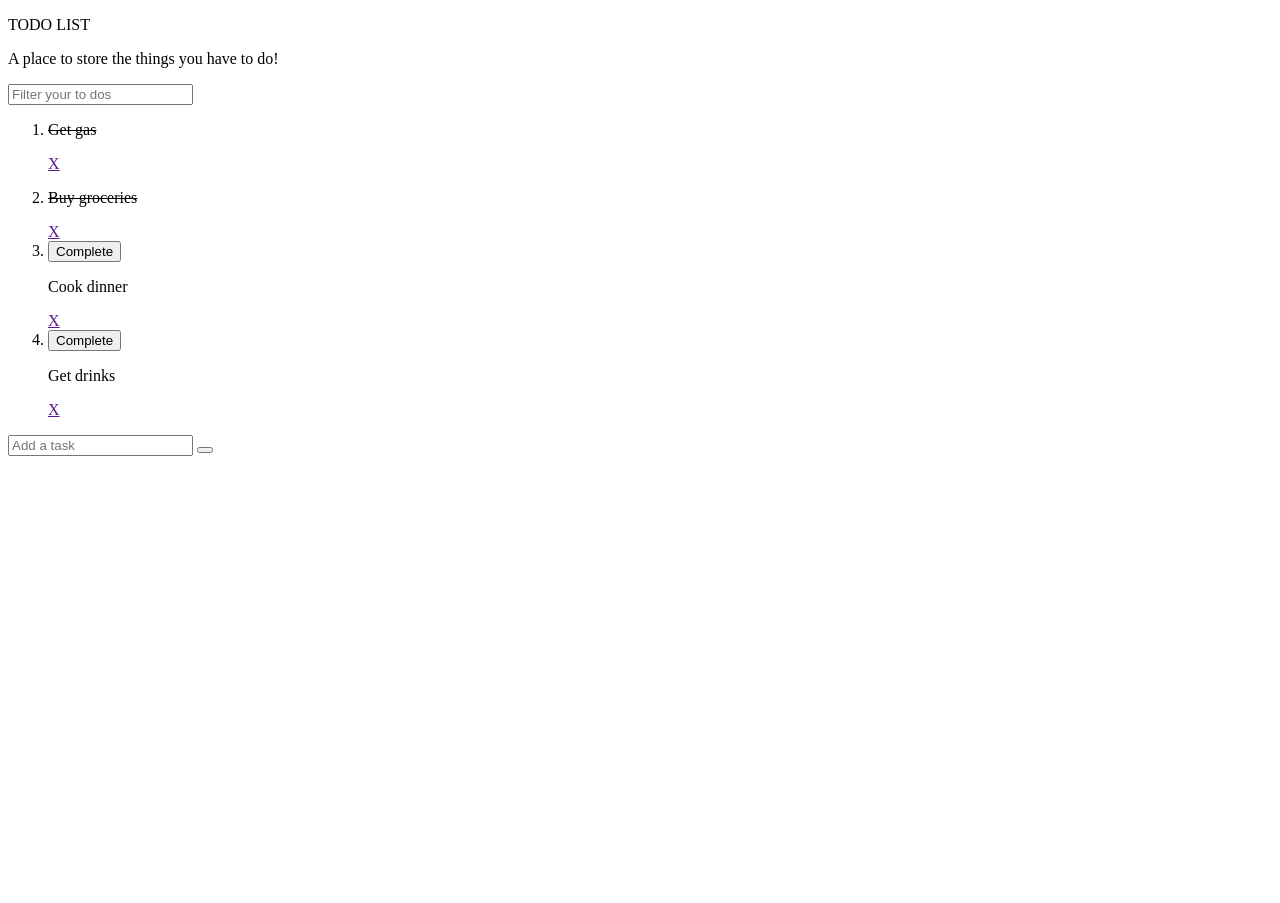
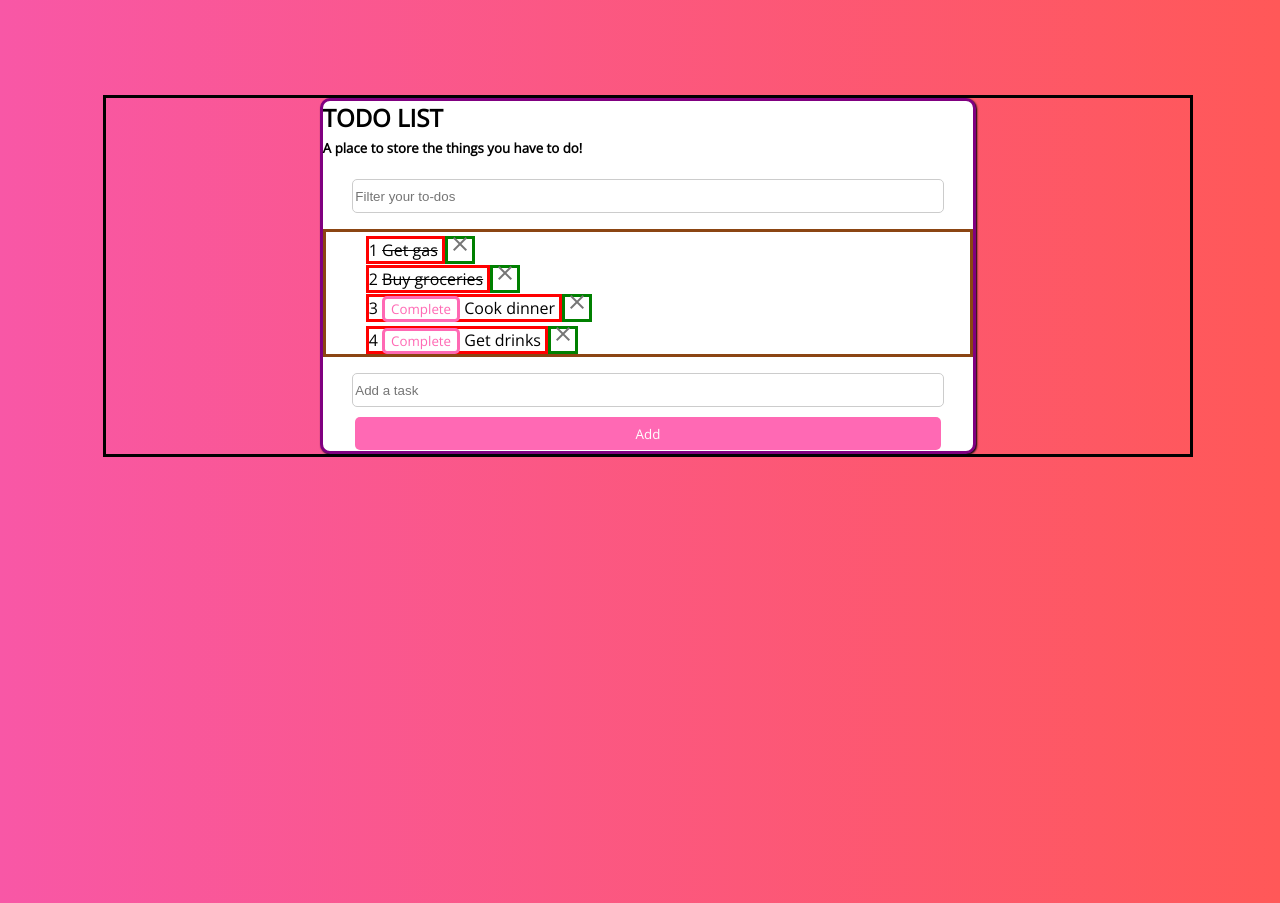
Before and after one commit to juliafowler1/todolist, a plain HTML site: page index.html in a window 1280 px wide. Before the commit the page ends 800 px from the top, so only its background shows below. Drawn offline with nearby package versions, Linux system fonts and the light colour scheme.

Commit message:
second commit

```diff
--- a/index.html
+++ b/index.html
@@ -1,34 +1,54 @@
 <!DOCTYPE html>
 <html lang="en" ng-app="todoApp">
+
 <head>
     <meta charset="UTF-8">
     <meta name="viewport" content="width=device-width, initial-scale=1.0">
     <meta http-equiv="X-UA-Compatible" content="ie=edge">
     <title>Document</title>
     <link rel="stylesheet" href="styles/styles.css">
+    <link href="https://fonts.googleapis.com/css?family=Open+Sans" rel="stylesheet">
 </head>
+
 <body>
+    <div class="appContainer">
         <section ng-controller="TodoController as $ctrl">
-        <p>TODO LIST</p>
-        <p>A place to store the things you have to do!</p>
-        <input type="text" placeholder="Filter your to dos">
+            <h4>TODO LIST</h4>
+            <h5>A place to store the things you have to do!</h5>
+            <div class="inputContainer">
+                <input class="filter" type="text" placeholder="Filter your to-dos">
+            </div>
             <ol>
                 <li ng-repeat="todo in $ctrl.tasks">
+                    <div class="container">
+                        <span>{{$index + 1}}</span>
                         <!-- //if true hide button -->
                         <!--  ng if will hiide or show element, will show if true -->
-            <button ng-if="!todo.completed">Complete</button>
+                        <button class="toDoButton" ng-if="!todo.completed">Complete</button>
                         <!-- task name -->
+                        <!-- ng-class is expecting an object -->
+
+
                         <p ng-class="{completed: todo.completed}">{{ todo.task }}</p>
-            <a href>X</a>
+
+
+                    </div>
+                    <div class="xbutton">
+                        <input type="image" src="xbutton.png">
+                    </div>
                 </li>
             </ol>
-
-        <input type="text" placeholder="Add a task">
-        <button></button>
+            <div class="inputContainer">
+                <input class="bottomInput" type="text" placeholder="Add a task">
+            </div>
+            <div class="buttonContainer">
+                <button class=".button bottomButton">Add</button>
+            </div>
+        </section>
+    </div>
 
 
 
-    </section>
 
 
 
@@ -38,4 +58,5 @@
     <script src="app/app.module.js"></script>
     <script src="app/app.controller.js"></script>
 </body>
+
 </html>
--- a/styles/styles.css
+++ b/styles/styles.css
@@ -1,3 +1,117 @@
+body {
+    background: linear-gradient(to right, #f857a6, #ff5858);
+    width: 100vw;
+    height: 100vh;
+    font-family: 'Open Sans', sans-serif;
+}
+.appContainer {
+    border: black solid;
+    justify-content: center;
+    display: flex;
+    margin:95px;
+}
+section {
+    background-color: white;
+    width: 60%;
+    height: 80%;
+    border: solid purple;
+    height: 350px;
+    border-radius: 10px;
+    box-shadow: 1px 1px 2px black;
+}
+.container {
+    border: solid red;
+    display: inline;
+
+}
+ol {
+    list-style-type: none;
+    border: solid saddlebrown;
+    /* display: flex; */
+    flex-direction: column;
+}
+/* li {
+    text-align:
+} */
+h4 {
+    display: inline;
+    font-size: 1.5em;
+}
+h5 {
+    margin-top: 5px;
+}
+p {
+    display: inline;
+}
 .completed {
     text-decoration: line-through;
 }
+.filter {
+    display: block;
+    border-radius: 5px;
+    width: 90%;
+    height: 30px;
+    border: 1px solid #ccc ;
+}
+
+a {
+    float: right;
+    /* display: flex; */
+    padding-right: 30px;
+}
+
+.xbutton {
+    display: inline;
+    margin-right: 10px;
+    position: relative;
+    justify-content: right;
+    /* display: flex;
+    align-items: center;
+    justify-content: right;*/
+    border: solid green;
+
+
+}
+.buttonContainer {
+    display: flex;
+    justify-content: center;
+}
+.toDoButton {
+    border: solid #ff69b4;
+    background-color: white;
+    border-radius: 5px;
+    font-family: 'Open Sans', sans-serif;
+    color: #ff69b4;
+
+
+}
+.bottomButton
+{
+    font-family: 'Open Sans', sans-serif;
+    background-color: #ff69b4;
+    border-radius: 5px;
+    width: 40px;
+    border: none;
+    color: white;
+    display: block;
+    width: 90%;
+    margin-top: 10px;
+    height: 33px
+
+}
+.inputContainer {
+    display: flex;
+    justify-content: center;
+}
+.bottomInput {
+    display: block;
+    border-radius: 5px;
+    width: 90%;
+    height: 30px;
+    border: 1px solid #ccc ;
+}
+/* .bottomButton {
+    width: 90%;
+    margin-bottom: 10px;
+    margin-top: 10px;
+} */
```
Also changed, not shown: xbutton.png (added). Lines whose indentation alone changed are shown as unchanged.
